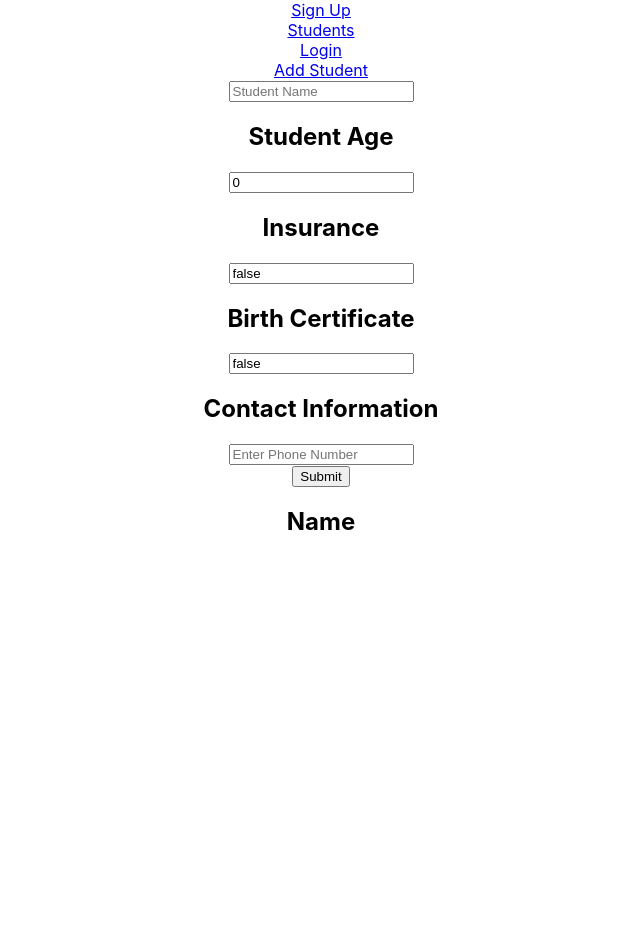
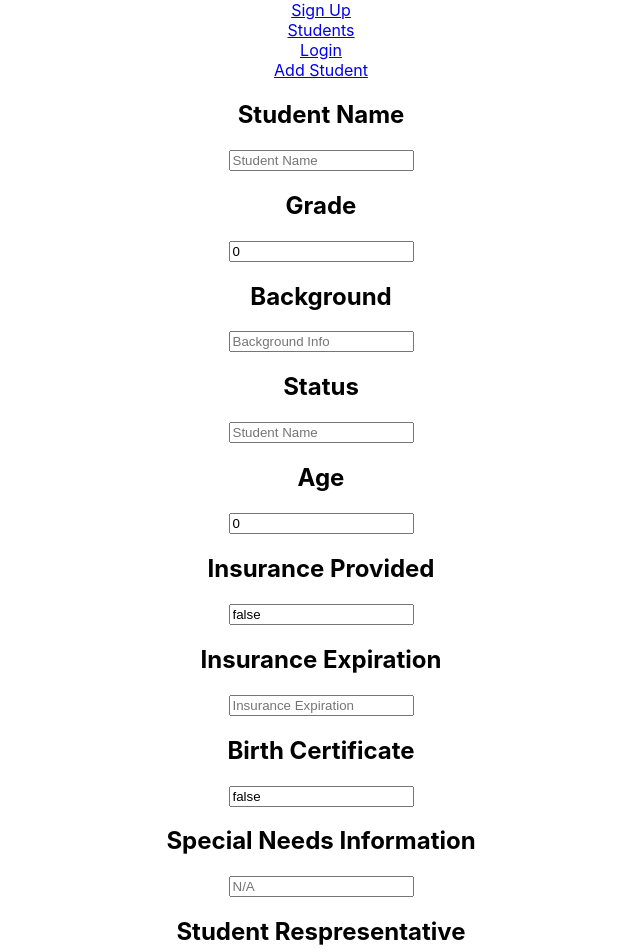
Before and after one commit to build-week-educell/frontend, a React (Create React App) app in the folder schoolsocial/: page /add in a window 1280 px wide. Shown: the top 952 px of the page, without its empty margins (319-959 px from the left). Before the commit the page ends 800 px from the top, so only its background shows below. Built offline with nearby package versions, Linux system fonts and the light colour scheme.

Commit message:
forms added

```diff
--- a/schoolsocial/src/components/AddStudent.js
+++ b/schoolsocial/src/components/AddStudent.js
@@ -56,7 +56,7 @@ class AddStudent extends Component {
          }
 
         axios
-            .post('https://educell.herokuapp.com/api/student', newStudent, { headers: { Authorization: localStorage.getItem('token') } })
+            .post('https://educell.herokuapp.com/api/student', { headers: { Authorization: localStorage.getItem('token') } }, newStudent)
 
             .then(response => {
                 if (response.status === 201) {
@@ -94,6 +94,7 @@ class AddStudent extends Component {
                 <form
                     onSubmit={this.addStudent}
                 >
+                    <h2>Student Name</h2>
                     <input
                         type='text'
                         placeholder='Student Name'
@@ -103,17 +104,51 @@ class AddStudent extends Component {
                     />
                     <br></br>
 
-                    <h2>Student Age</h2>
+
+                    <h2>Grade</h2>
                     <input
                         type='number'
-                        placeholder='Student First Name'
+                        placeholder='grade'
+                        value={this.state.grade}
+                        onChange={this.handleInputChange}
+                        name='grade'
+                    />
+                    <br></br>
+
+                    <h2>Background</h2>
+                    <input
+                        type='text'
+                        placeholder='Background Info'
+                        value={this.state.background}
+                        onChange={this.handleInputChange}
+                        name='background'
+                    />
+                    <br></br>
+
+{/* //make radio buttons */}
+
+                    <h2>Status</h2>
+                    <input
+                        type='text'
+                        placeholder='Student Name'
+                        value={this.state.status}
+                        onChange={this.handleInputChange}
+                        name='status'
+                    />
+                    <br></br>
+
+                    <h2>Age</h2>
+                    <input
+                        type='number'
+                        placeholder='Student Age'
                         value={this.state.age}
                         onChange={this.handleInputChange}
                         name='age'
                     />
                     <br></br>
 
-                    <h2>Insurance</h2>
+                    {/* //make radio buttons */}
+                    <h2>Insurance Provided</h2>
                     <input
                         type='text'
                         placeholder='Y/N'
@@ -123,13 +158,45 @@ class AddStudent extends Component {
                     />
                     <br></br>
 
+
+                    <h2>Insurance Expiration</h2>
+                    <input
+                        type='number'
+                        placeholder='Insurance Expiration'
+                        value={this.state.insuranceExp}
+                        onChange={this.handleInputChange}
+                        name='insuranceExp'
+                    />
+                    <br></br>
+
                     <h2>Birth Certificate</h2>
                     <input
                         type='text'
                         placeholder='Y/N'
                         value={this.state.birthCertificate}
                         onChange={this.handleInputChange}
-                        name='birth certificate'
+                        name='birthCertificate'
+                    />
+                    <br></br>
+
+
+                    <h2>Special Needs Information</h2>
+                    <input
+                        type='text'
+                        placeholder='N/A'
+                        value={this.state.specialNeeds}
+                        onChange={this.handleInputChange}
+                        name='specialNeeds'
+                    />
+                    <br></br>
+
+                    <h2>Student Respresentative</h2>
+                    <input
+                        type='text'
+                        placeholder='N/A'
+                        value={this.state.representative}
+                        onChange={this.handleInputChange}
+                        name='representative'
                     />
                     <br></br>
 
@@ -137,14 +204,30 @@ class AddStudent extends Component {
                     <input
                         type='text'
                         placeholder='Enter Phone Number'
+                        value={this.state.contactInfo}
                         onChange={this.handleInputChange}
-                        name='phone number'
+                        name='contactInfo'
                     />
                     <br></br>
 
                     <button onClick={this.addStudent}>Submit</button>
                 </form>
-                <h2>Name</h2>
+
+                  {/* name: '',
+                      grade: 0,
+                      background: '',
+                      status: '',
+                      age: 0,
+                      insurance: false,
+                      insuranceExp: '',
+                      birthCertificate: false,
+                      specialNeeds: '',
+                      representative: '',
+                      contactInfo: '', */}
+
+
+
+
 
             </div>
          );
--- a/schoolsocial/src/components/EditStudent.js
+++ b/schoolsocial/src/components/EditStudent.js
@@ -29,7 +29,7 @@ class EditStudent extends Component {
     componentDidMount() {
         const id = this.props.location.pathname
         axios
-            .get(`https://educell.herokuapp.com/students/${id}`)
+            .get(`https://educell.herokuapp.com/api/students/${id}`)
             .then(response => {
                 this.setState({
                     name: response.data.name,
--- a/schoolsocial/src/components/Grade.js
+++ b/schoolsocial/src/components/Grade.js
@@ -18,7 +18,7 @@ class Grade extends Component {
 
     componentDidMount() {
         axios
-            .get('https://educell.herokuapp.com/students')
+            .get('https://educell.herokuapp.com/api/students')
             .then(response => {
                 this.setState({
                     students: response.data
--- a/schoolsocial/src/components/Student.js
+++ b/schoolsocial/src/components/Student.js
@@ -16,7 +16,7 @@ class Students extends Component {
     componentDidMount() {
         const id = this.props.location.pathname
         axios
-            .get(`https://educell.herokuapp.com/students/${id}`)
+            .get(`https://educell.herokuapp.com/api/students/${id}`)
             .then(response => {
                 this.setState({
                     student: response.data
```
